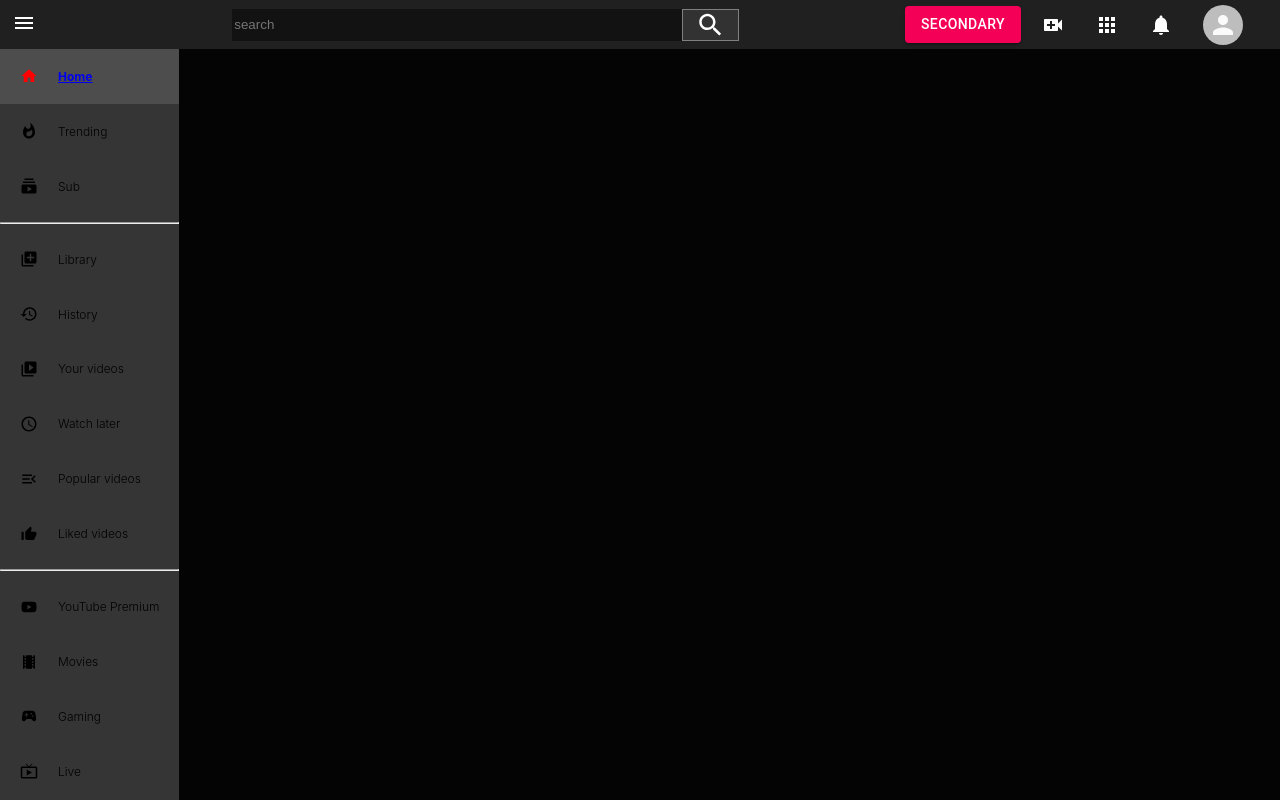
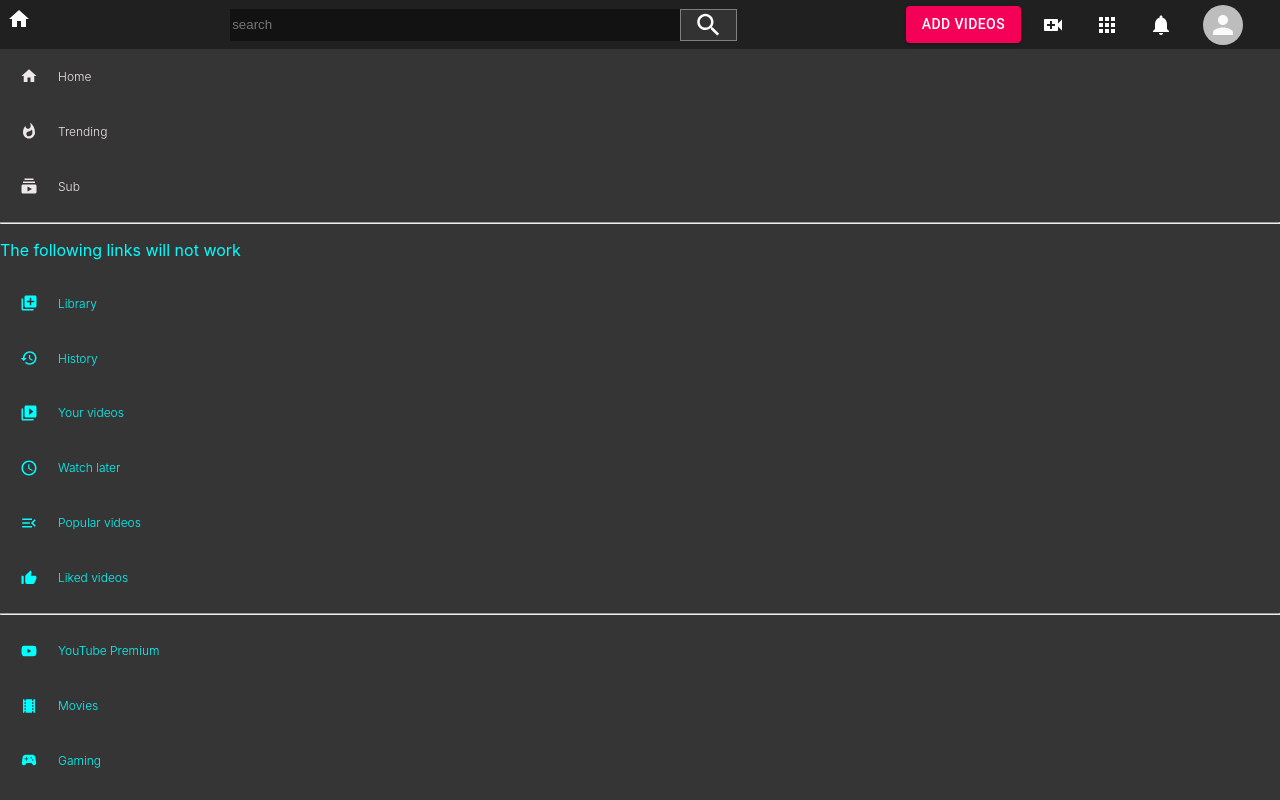
Before and after one commit to bharathprabha/youtube-clone, a React (Create React App) app: page /sidebar in a window 1280 px wide. Shown: the top 800 px of the page. Built offline with nearby package versions, Linux system fonts and the light colour scheme.

Commit message:
Added stylings and welcome greetings.

```diff
--- a/src/components/AddForm.jsx
+++ b/src/components/AddForm.jsx
@@ -1,4 +1,4 @@
-import React, { useState } from "react";
+import React, { useState, useEffect } from "react";
 import "./AddForm.css";
 import { Button } from "@material-ui/core";
 import { db, storage } from "../firebase.js";
@@ -8,12 +8,16 @@ const AddForm = () => {
   const [video, setvideo] = useState(null);
   const [Progress, setProgress] = useState(0);
 
+  useEffect(() => {
+    alert("Please upload small sized video file");
+  }, []);
+
   const handleChange = (e) => {
     if (e.target.files[0]) {
       setvideo(e.target.files[0]);
     }
   };
-
+  let no = 0;
   const handleUpload = () => {
     const uploadTask = storage.ref(`videos/${video.name}`).put(video);
     uploadTask.on(
@@ -22,7 +26,8 @@ const AddForm = () => {
         const progress = Math.round(
           (snapshot.bytesTransfered / snapshot.totalBytes) * 100
         );
-        setProgress(progress);
+        no = no + 10;
+        setProgress(no);
       },
       (error) => {
         alert(error.message);
@@ -40,7 +45,9 @@ const AddForm = () => {
             setProgress(0);
             setTitle("");
             setvideo(null);
-            alert("Successfully uploaded");
+            alert(
+              "Successfully uploaded. To see your video go to home, you will find your video"
+            );
           });
       }
     );
@@ -55,9 +62,8 @@ const AddForm = () => {
         onChange={(e) => setTitle(e.target.value)}
         value={Title}
       />
-      {/* <label>Add your chennal name</label>   */}
-      {/* <input type="text" placeholder="channel" onChange={} /> */}
-      <progress className="addform__progress" value={Progress} max="100" />
+      {/* <progress className="addform__progress" value={Progress} max="100" /> */}
+      <p> uploaded status: {Progress} %</p>
       <input type="file" onChange={handleChange} />
       <Button
         onClick={handleUpload}
--- a/src/components/Header.css
+++ b/src/components/Header.css
@@ -9,9 +9,7 @@
   background-color: #202020;
 }
 .header__menu {
-  display: flex;
-  align-items: center;
-  margin-left: 5px;
+  display: none;
 }
 .header__input {
   display: flex;
@@ -52,6 +50,14 @@
   .header__avatar {
     display: none;
   }
+  .header__menu {
+    display: flex;
+    align-items: center;
+    margin-left: 5px;
+  }
+  .header__hone {
+    display: none;
+  }
   .header__input {
     display: none;
   }
--- a/src/components/Header.jsx
+++ b/src/components/Header.jsx
@@ -5,6 +5,7 @@ import SearchIcon from "@material-ui/icons/Search";
 import VideoCallIcon from "@material-ui/icons/VideoCall";
 import AppsIcon from "@material-ui/icons/Apps";
 import NotificationsIcon from "@material-ui/icons/Notifications";
+import HomeIcon from "@material-ui/icons/Home";
 import Avatar from "@material-ui/core/Avatar";
 import { Link } from "react-router-dom";
 import { Button } from "@material-ui/core";
@@ -15,6 +16,11 @@ const Header = () => {
       <div className="header__menu">
         <Link to="/sidebar">
           <MenuIcon className="header__material__icon" />
+        </Link>
+      </div>
+      <div className="header__hone">
+        <Link to="/">
+          <HomeIcon className="header__material__icon" />
         </Link>
       </div>
       <div className="header__input">
@@ -28,7 +34,7 @@ const Header = () => {
             variant="contained"
             color="secondary"
           >
-            Secondary
+            Add Videos
           </Button>
         </Link>
 
@@ -40,7 +46,7 @@ const Header = () => {
       <div className="header__addbutton">
         <Link to="/addform">
           <Button variant="contained" color="secondary">
-            Secondary
+            Add Videos
           </Button>
         </Link>
       </div>
--- a/src/components/Posts.jsx
+++ b/src/components/Posts.jsx
@@ -10,6 +10,9 @@ const Posts = () => {
     db.collection("videos").onSnapshot((snopshot) => {
       setVideos(snopshot.docs.map((doc) => ({ post: doc.data(), id: doc.id })));
     });
+    alert(
+      "Thanks for visiting my project, you can watch videos and add videos in this app"
+    );
   }, []);
   return (
     <div className="posts">
--- a/src/components/SideBar.jsx
+++ b/src/components/SideBar.jsx
@@ -25,6 +25,7 @@ const SideBar = () => {
   return (
     <div className="SideBar">
       <SideBarRow selected Icon={HomeIcon} title={"Home"} />
+      <p>The following links will not work</p>
       <SideBarRow Icon={WhatshotIcon} title={"Trending"} />
       <SideBarRow Icon={SubscriptionsIcon} title={"Sub"} />
       <hr />
--- a/src/components/SmallSideBAr.jsx
+++ b/src/components/SmallSideBAr.jsx
@@ -25,12 +25,17 @@ const SmallSideBAr = () => {
   return (
     <div className="smallsidebar">
       <Link to="/">
-        <SideBarRow selected Icon={HomeIcon} title={"Home"} />
+        <SideBarRow Icon={HomeIcon} title={"Home"} />
+      </Link>
+      <Link to="/">
+        <SideBarRow Icon={WhatshotIcon} title={"Trending"} />
+      </Link>
+      <Link to="/">
+        <SideBarRow Icon={SubscriptionsIcon} title={"Sub"} />
       </Link>
 
-      <SideBarRow Icon={WhatshotIcon} title={"Trending"} />
-      <SideBarRow Icon={SubscriptionsIcon} title={"Sub"} />
       <hr />
+      <p>The following links will not work</p>
       <SideBarRow Icon={LibraryAddIcon} title={"Library"} />
       <SideBarRow Icon={HistoryIcon} title={"History"} />
       <SideBarRow Icon={VideoLibraryIcon} title={"Your videos"} />
--- a/src/components/SmallSideBar.css
+++ b/src/components/SmallSideBar.css
@@ -1,3 +1,10 @@
 .smallsidebar {
   background-color: #363535;
+  width: 100%;
+  color: aqua;
 }
+
+.smallsidebar > a {
+  color: rgb(238, 232, 232);
+  text-decoration: none;
+}
--- a/src/components/VideoCards.css
+++ b/src/components/VideoCards.css
@@ -14,6 +14,9 @@
 .VideoCard__text {
   flex-direction: row;
   margin-left: 15px;
+}
+.videCards__link > a {
+  text-decoration: none;
 }
 .VideoCard__text > h4 {
   color: white;
--- a/src/components/VideoCards.jsx
+++ b/src/components/VideoCards.jsx
@@ -11,6 +11,7 @@ const VideoCards = ({ videoInfo }) => {
     setVideoDetails({ videoInfo });
   };
   return (
+    <div className="videCards__link">
       <Link to="/video" onClick={handleClick}>
         <div className="VideoCard">
           <video className="VideoCard__Thumnill" src={videoInfo.img}></video>
@@ -18,10 +19,12 @@ const VideoCards = ({ videoInfo }) => {
             <Avatar className="VideoCard__Avatar" />
             <div className="VideoCard__text">
               <h4>{videoInfo.title}</h4>
+              <p>30K views * 3 months ago</p>
             </div>
           </div>
         </div>
       </Link>
+    </div>
   );
 };
 
```
Lines whose indentation alone changed are shown as unchanged.
